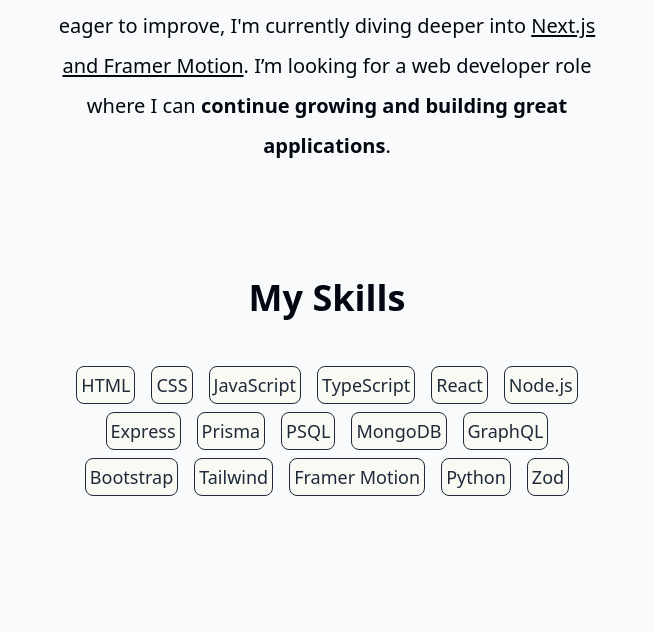
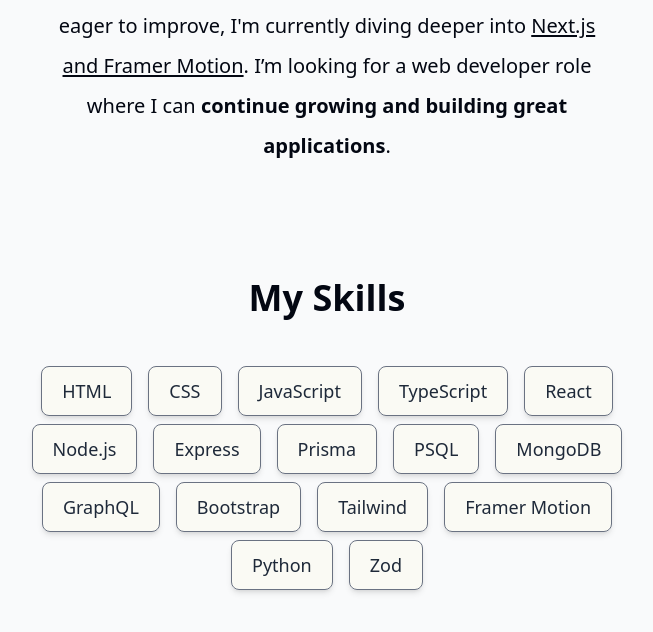
Before and after one commit to ZVKubajak/Portfolio, a React (Vite) app: page / in a window 1280 px wide. Shown: the part 1098-1730 px from the top of the page, without its empty margins (313-966 px from the left). Built offline with nearby package versions, Linux system fonts and the light colour scheme.

Commit message:
Styled Skill Blocks

```diff
--- a/src/components/Skills.tsx
+++ b/src/components/Skills.tsx
@@ -3,14 +3,14 @@
 
 const Skills = () => {
   return (
-    <section className="mt-28 mx-auto w-4/5 sm:w-3/5 md:w-1/2 xl:w-2/5 2xl:w-1/3 text-center">
+    <section className="mt-28 mx-auto w-4/5 md:w-3/5 xl:w-1/2 text-center">
       <SectionHeading>My Skills</SectionHeading>
 
-      <ul className="flex flex-wrap justify-center gap-2 md:gap-x-3 lg:gap-x-4 2xl:gap-y-3 mt-12">
+      <ul className="flex flex-wrap justify-center gap-2 md:gap-x-3 lg:gap-x-4 2xl:gap-y-3 mt-12 2xl:mt-16">
         {skills.map((skill, index) => (
           <li
             key={index}
-            className="border rounded-lg bg-amber-100/15 text-gray-800 text-lg 2xl:text-xl p-1"
+            className="border shadow-sm sm:shadow-md border-gray-500 rounded-lg bg-amber-100/15 text-gray-800 text-lg 2xl:text-xl px-3 sm:px-4 md:px-5 py-1 sm:py-2 lg:py-2.5 2xl:py-3"
           >
             {skill}
           </li>
```
